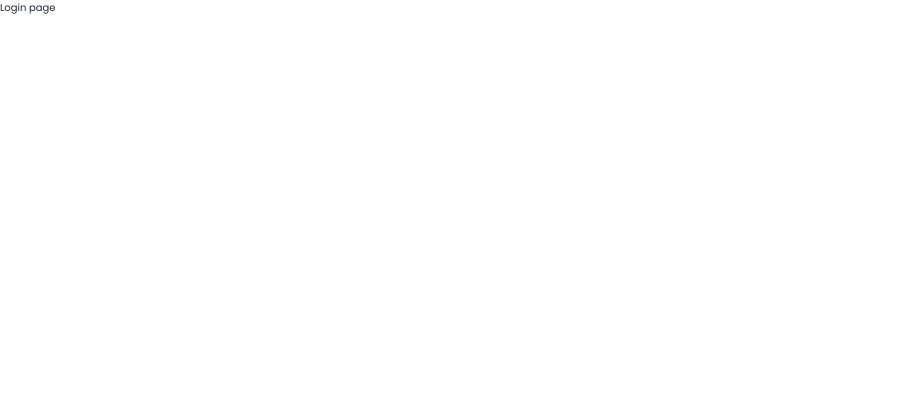
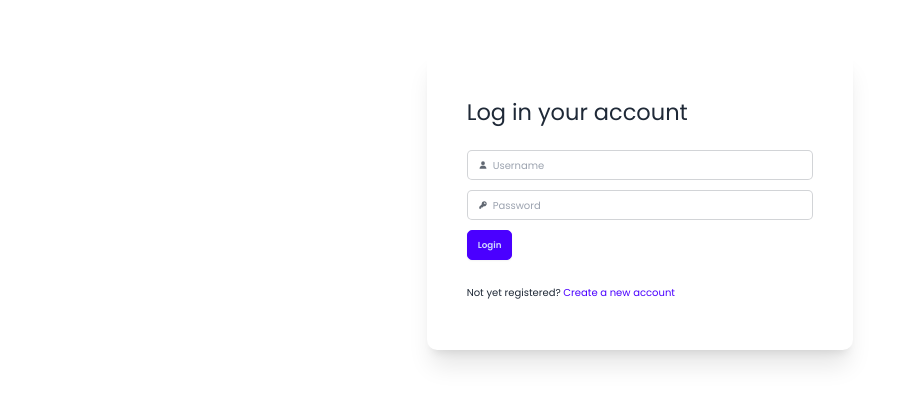
Before and after one commit to priscilla-e/AuthSuite, a React (Vite) app in the folder token-extended/client/: page /login in a window 1280 px wide. Shown: the top 404 px of the page, without its empty margins (0-914 px from the left). Built offline with nearby package versions, Linux system fonts and the light colour scheme.

Commit message:
Complete login page

```diff
--- a/token-extended/client/src/pages/login.tsx
+++ b/token-extended/client/src/pages/login.tsx
@@ -1,5 +1,71 @@
+import { useState } from 'react';
+import useAuth from '../hooks/useAuth';
+import { Link } from 'react-router-dom';
+
 export default function Login() {
+    const [email, setEmail] = useState('');
+    const [password, setPassword] = useState('');
+
+    const { login } = useAuth();
+
+    function handleSubmit(e: React.FormEvent<HTMLFormElement>) {
+        e.preventDefault();
+        login(email, password);
+    }
+
     return (
-        <p>Login page</p>
-    )
+        <div className="min-h-svh mx-auto container flex justify-center items-start mt-20">
+            <div className="card w-1/3 bg-base-100 shadow-xl px-16 py-20">
+                <h1 className="text-4xl mb-10"> Log in your account</h1>
+                <form onSubmit={handleSubmit} className="space-y-4">
+                    <label className="input input-bordered flex items-center gap-2">
+                        <svg
+                            xmlns="http://www.w3.org/2000/svg"
+                            viewBox="0 0 16 16"
+                            fill="currentColor"
+                            className="w-4 h-4 opacity-70"
+                        >
+                            <path d="M8 8a3 3 0 1 0 0-6 3 3 0 0 0 0 6ZM12.735 14c.618 0 1.093-.561.872-1.139a6.002 6.002 0 0 0-11.215 0c-.22.578.254 1.139.872 1.139h9.47Z" />
+                        </svg>
+                        <input
+                            value={email}
+                            type="text"
+                            className="grow"
+                            placeholder="Username"
+                            onChange={(e) => setEmail(e.target.value)}
+                        />
+                    </label>
+                    <label className="input input-bordered flex items-center gap-2">
+                        <svg
+                            xmlns="http://www.w3.org/2000/svg"
+                            viewBox="0 0 16 16"
+                            fill="currentColor"
+                            className="w-4 h-4 opacity-70"
+                        >
+                            <path
+                                fillRule="evenodd"
+                                d="M14 6a4 4 0 0 1-4.899 3.899l-1.955 1.955a.5.5 0 0 1-.353.146H5v1.5a.5.5 0 0 1-.5.5h-2a.5.5 0 0 1-.5-.5v-2.293a.5.5 0 0 1 .146-.353l3.955-3.955A4 4 0 1 1 14 6Zm-4-2a.75.75 0 0 0 0 1.5.5.5 0 0 1 .5.5.75.75 0 0 0 1.5 0 2 2 0 0 0-2-2Z"
+                                clipRule="evenodd"
+                            />
+                        </svg>
+                        <input
+                            value={password}
+                            type="password"
+                            className="grow"
+                            onChange={(e) => setPassword(e.target.value)}
+                            placeholder="Password"
+                        />
+                    </label>
+
+                    <button type="submit" className="btn btn-primary">
+                        Login
+                    </button>
+                </form>
+                <div className='mt-10'>
+                    <span> Not yet registered?</span>
+                    <Link to="/register" className="text-primary"> Create a new account</Link>
+                </div>
+            </div>
+        </div>
+    );
 }
```
